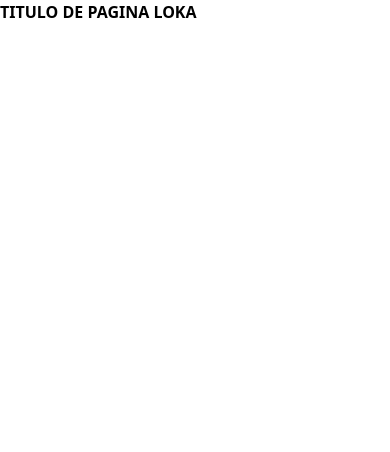
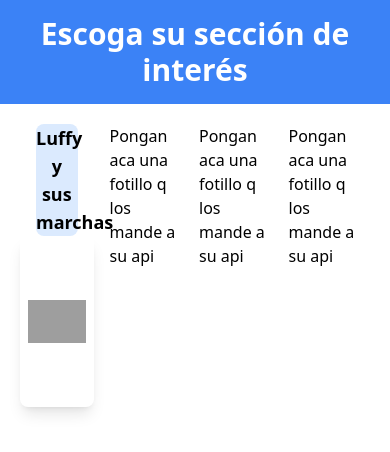
Before and after one commit to CristobalAvalos/taller-webmovil, a plain HTML site: page html/home.html in a window 390 px wide. Drawn offline with nearby package versions, Linux system fonts and the light colour scheme; grey boxes are pictures that could not be loaded.

Commit message:
un pokito de home y mobile first
mobile first en el mio de onepiece noma

```diff
--- a/html/home.html
+++ b/html/home.html
@@ -8,8 +8,18 @@
 </head>
 
 <body>
-    <header class="font-bold">
-        TITULO DE PAGINA LOKA
+    <header class="font-bold text-center text-3xl p-4 bg-blue-500 text-white">
+        Escoga su sección de interés
     </header>
 
+    <grid class="grid grid-cols-4 p-4 h-full">
+        <div class="mr-2 p-1">
+            <h1 class="text-center font-semibold text-lg bg-blue-100 mx-4 justify-center rounded-lg">Luffy y sus marchas</h1>
+            <button class="font-bold text-sm shadow-lg p-2 w-full h-full rounded-lg"> <a href="apiOnePiece.html"> <img class= "w-100 h-100" src="https://www.magicianscircle.it/wp-content/uploads/2024/04/ONP-TSHIRT-LUFFYAF_DES.png" alt="Inicio"> </a> </button>
+        </div>
+        <div class="mr-2 p-1">Pongan aca una fotillo q los mande a su api</div>
+        <div class="mr-2 p-1">Pongan aca una fotillo q los mande a su api</div>
+        <div class="mr-2 p-1">Pongan aca una fotillo q los mande a su api</div>
+    </grid>
+
 </body>
```
Also changed, not shown: html/apiOnePiece.html (+0 -1 lines).
